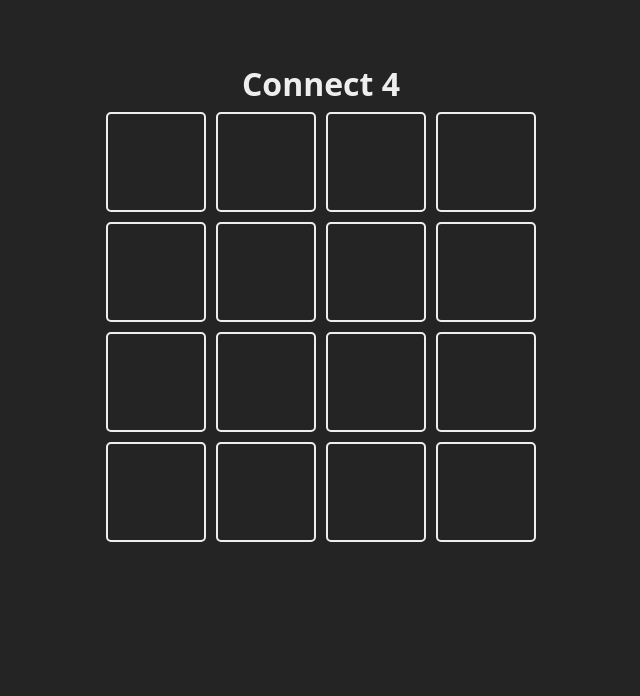
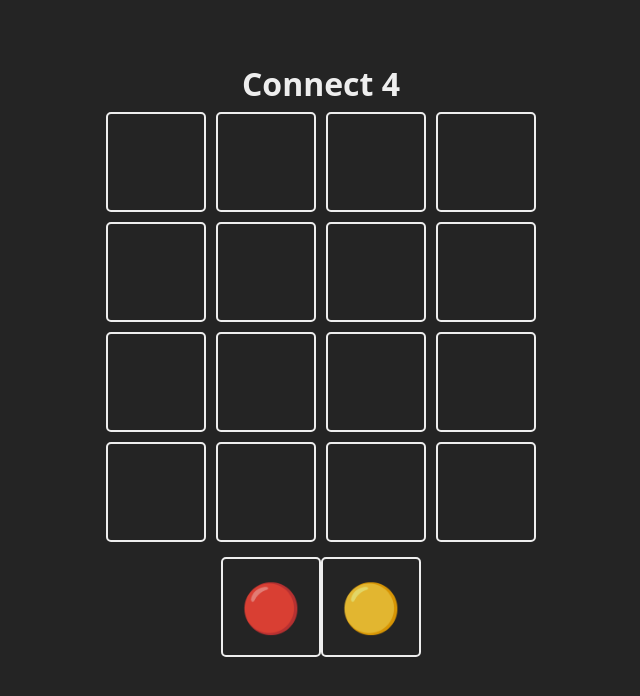
Before and after one commit to tomasrl18/react-course, a React (Vite) app in the folder projects/04-connect-four/: page / in a window 1280 px wide. Shown: the top 696 px of the page, without its empty margins (319-959 px from the left). Built offline with nearby package versions, Linux system fonts and the light colour scheme.

Commit message:
Turns state

```diff
--- a/projects/04-connect-four/src/App.jsx
+++ b/projects/04-connect-four/src/App.jsx
@@ -1,3 +1,4 @@
+import { useState } from 'react'
 import './App.css'
 
 const TURNS = {
@@ -5,31 +6,45 @@
   YELLOW: '🟡'
 }
 
-const board = Array(16).fill(null)
-const Square = ({ children, updateBoard, index }) => {
+const Square = ({ children, isSelected, updateBoard, index }) => {
+  const className = `square ${isSelected ? 'is-selected' : ''}`;
+
   return (
-    <div className="square">
+    <div className={className}>
       {children}
     </div>
   )
 }
 
 function App() {
+  const [board, setBoard] = useState(Array(16).fill(null))
+
+  const [turn, setTurn] = useState(TURNS.X)
+
   return (
-    <>
     <main className='board'>
       <h1>Connect 4</h1>
       <section className='game'>
         {
           board.map((_, index) => {
             return (
-                <Square key={index} index={index}></Square>
+              <Square key={index} index={index}>
+                {board[index]}
+              </Square>
             )
           })
         }
       </section>
+
+      <section className='turn'>
+        <Square isSelected={turn === TURNS.RED}>
+          {TURNS.RED}
+        </Square>
+        <Square isSelected={turn === TURNS.YELLOW}>
+          {TURNS.YELLOW}
+        </Square>
+      </section>
     </main>
-    </>
   )
 }
 
--- a/projects/04-connect-four/src/index.css
+++ b/projects/04-connect-four/src/index.css
@@ -57,3 +57,12 @@
   cursor: pointer;
   font-size: 48px;
 }
+
+.turn {
+  display: flex;
+  justify-content: center;
+  margin: 15px auto;
+  width: fit-content;
+  position: relative;
+  border-radius: 10px;
+}
```
Lines whose indentation alone changed are shown as unchanged.
